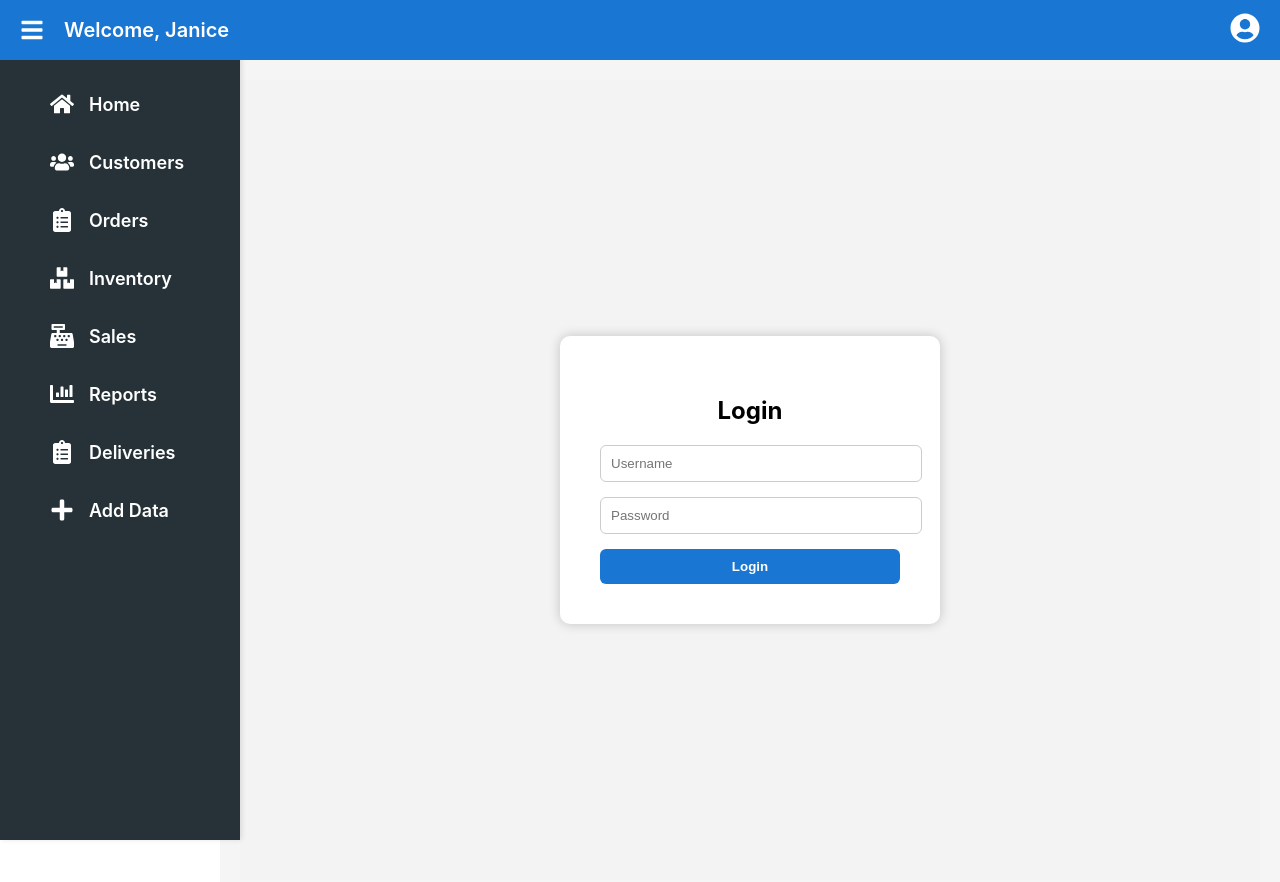
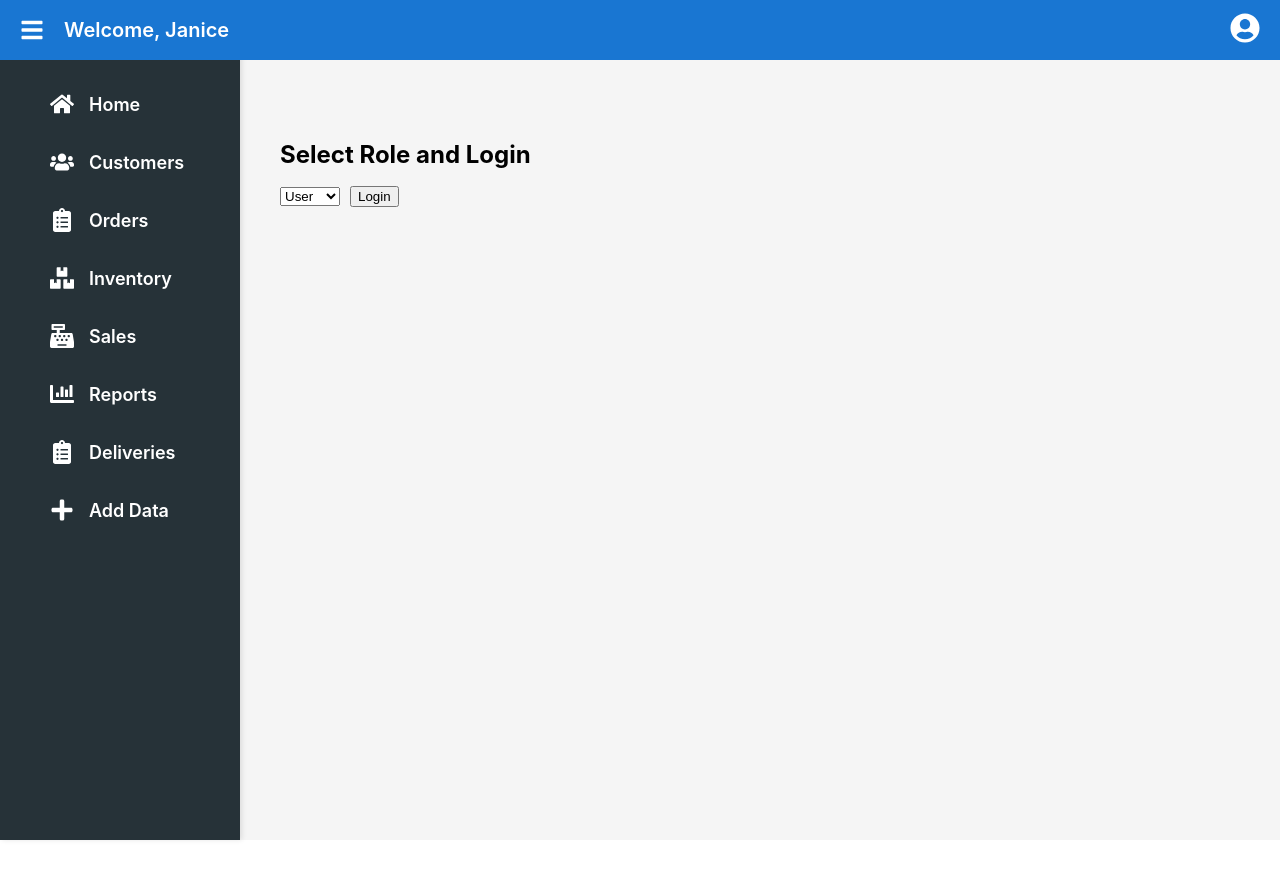
Before and after one commit to warrenja/lpg-management-system, a React (Create React App) app: page /login in a window 1280 px wide. Shown: the top 882 px of the page. After the commit the page ends 840 px from the top, so only its background shows below. Built offline with nearby package versions, Linux system fonts and the light colour scheme.

Commit message:
Implement role-based access control for admin, user, and driver

```diff
--- a/src/App.js
+++ b/src/App.js
@@ -10,10 +10,13 @@ import Orders from './pages/Orders';
 import Inventory from "./pages/Inventory";
 import Sales from "./pages/Sales";
 import Reports from "./pages/Reports";
-import AddData from './pages/AddData'; // adjust the path if needed
+import AddData from './pages/AddData';
 import Deliveries from "./pages/Deliveries";
 import Login from "./pages/Login";
+
 import ProtectedRoute from "./ProtectedRoute";
+import RoleBasedRoute from "./RoleBasedRoute";
+import { currentUserRole } from "./auth"; // <- Added
 
 export default function App() {
   const [sidebarOpen, setSidebarOpen] = useState(true);
@@ -34,16 +37,65 @@ export default function App() {
       <Sidebar isOpen={sidebarOpen} />
       <main style={contentStyle}>
         <Routes>
-        <Route path="/login" element={<Login />} />
-        <Route path="/" element={<ProtectedRoute><Home /></ProtectedRoute>} />
-        <Route path="/customers" element={<ProtectedRoute><Customers /></ProtectedRoute>} />
-        <Route path="/inventory" element={<ProtectedRoute><Inventory /></ProtectedRoute>} />
-        <Route path="/sales" element={<ProtectedRoute><Sales /></ProtectedRoute>} />
-        <Route path="/reports" element={<ProtectedRoute><Reports /></ProtectedRoute>} />
-        <Route path="/orders" element={<ProtectedRoute><Orders /></ProtectedRoute>} />
-        <Route path="/add-data" element={<ProtectedRoute><AddData /></ProtectedRoute>} />
-        <Route path="/deliveries" element={<ProtectedRoute><Deliveries /></ProtectedRoute>} />
+          <Route path="/login" element={<Login />} />
 
+          {/* Publicly protected home route */}
+          <Route path="/" element={<ProtectedRoute><Home /></ProtectedRoute>} />
+
+          {/* Admin only */}
+          <Route path="/customers" element={
+            <ProtectedRoute>
+              <RoleBasedRoute allowedRoles={["admin"]}>
+                <Customers />
+              </RoleBasedRoute>
+            </ProtectedRoute>
+          } />
+          <Route path="/sales" element={
+            <ProtectedRoute>
+              <RoleBasedRoute allowedRoles={["admin"]}>
+                <Sales />
+              </RoleBasedRoute>
+            </ProtectedRoute>
+          } />
+          <Route path="/reports" element={
+            <ProtectedRoute>
+              <RoleBasedRoute allowedRoles={["admin"]}>
+                <Reports />
+              </RoleBasedRoute>
+            </ProtectedRoute>
+          } />
+          <Route path="/add-data" element={
+            <ProtectedRoute>
+              <RoleBasedRoute allowedRoles={["admin"]}>
+                <AddData />
+              </RoleBasedRoute>
+            </ProtectedRoute>
+          } />
+
+          {/* Admin + User */}
+          <Route path="/inventory" element={
+            <ProtectedRoute>
+              <RoleBasedRoute allowedRoles={["admin", "user"]}>
+                <Inventory />
+              </RoleBasedRoute>
+            </ProtectedRoute>
+          } />
+          <Route path="/orders" element={
+            <ProtectedRoute>
+              <RoleBasedRoute allowedRoles={["admin", "user"]}>
+                <Orders />
+              </RoleBasedRoute>
+            </ProtectedRoute>
+          } />
+
+          {/* Admin + Driver */}
+          <Route path="/deliveries" element={
+            <ProtectedRoute>
+              <RoleBasedRoute allowedRoles={["admin", "driver"]}>
+                <Deliveries />
+              </RoleBasedRoute>
+            </ProtectedRoute>
+          } />
         </Routes>
       </main>
     </Router>
--- /dev/null
+++ b/src/RoleBasedRoute.js
@@ -0,0 +1,15 @@
+// src/RoleBasedRoute.js
+
+import React from "react";
+import { Navigate } from "react-router-dom";
+import { currentUserRole } from "./auth";
+
+export default function RoleBasedRoute({ allowedRoles, children }) {
+  const role = currentUserRole();
+
+  if (allowedRoles.includes(role)) {
+    return children;
+  } else {
+    return <Navigate to="/" replace />;
+  }
+}
--- /dev/null
+++ b/src/auth.js
@@ -0,0 +1,16 @@
+// src/auth.js
+
+// Mock login function (called after successful login)
+export function login(role) {
+  localStorage.setItem("role", role);
+}
+
+// Logout function
+export function logout() {
+  localStorage.removeItem("role");
+}
+
+// Get the current user's role
+export function currentUserRole() {
+  return localStorage.getItem("role");
+}
--- a/src/pages/Login.js
+++ b/src/pages/Login.js
@@ -1,43 +1,29 @@
+// src/pages/Login.js
+
 import React, { useState } from "react";
 import { useNavigate } from "react-router-dom";
-import "./Login.css";
+import { login } from "../auth";
 
 export default function Login() {
-  const [username, setUsername] = useState("");
-  const [password, setPassword] = useState("");
+  const [selectedRole, setSelectedRole] = useState("user");
   const navigate = useNavigate();
 
-  const handleLogin = (e) => {
-    e.preventDefault();
-    // Simple hardcoded login logic (replace with real auth in future)
-    if (username === "janicemakena" && password === "Janice94") {
-      localStorage.setItem("loggedIn", "true");
-      navigate("/");
-    } else {
-      alert("Invalid credentials!");
-    }
+  const handleLogin = () => {
+    login(selectedRole);
+    navigate("/");
   };
 
   return (
-    <div className="login-container">
-      <form onSubmit={handleLogin} className="login-form">
-        <h2>Login</h2>
-        <input
-          type="text"
-          placeholder="Username"
-          value={username}
-          onChange={(e) => setUsername(e.target.value)}
-          required
-        />
-        <input
-          type="password"
-          placeholder="Password"
-          value={password}
-          onChange={(e) => setPassword(e.target.value)}
-          required
-        />
-        <button type="submit">Login</button>
-      </form>
+    <div style={{ padding: 40 }}>
+      <h2>Select Role and Login</h2>
+      <select value={selectedRole} onChange={(e) => setSelectedRole(e.target.value)}>
+        <option value="admin">Admin</option>
+        <option value="user">User</option>
+        <option value="driver">Driver</option>
+      </select>
+      <button onClick={handleLogin} style={{ marginLeft: 10 }}>
+        Login
+      </button>
     </div>
   );
 }
```
